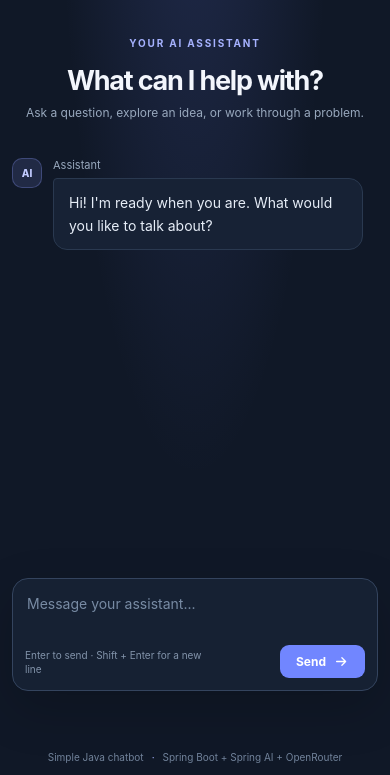
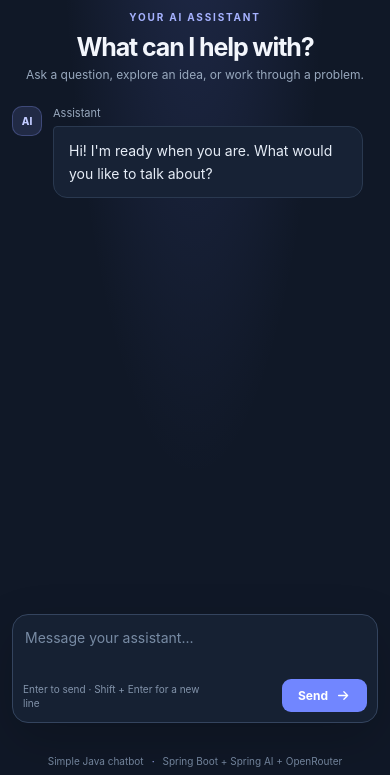
Before and after one commit to Manohar2026/llm-chatbot, a plain HTML site: page frontend/index.html in a window 390 px wide. Shown: the part 69-844 px from the top of the page. Drawn offline with Linux system fonts and the light colour scheme.

Commit message:
ui: give conversation more viewport space

```diff
--- a/frontend/style.css
+++ b/frontend/style.css
@@ -51,7 +51,7 @@ button {
 
 .topbar {
     display: flex;
-    min-height: 76px;
+    min-height: 68px;
     flex: 0 0 auto;
     align-items: center;
     justify-content: space-between;
@@ -119,12 +119,12 @@ button {
 
 .main-content {
     display: flex;
-    width: min(100% - 32px, 820px);
+    width: min(100% - 32px, 900px);
     min-height: 0;
     flex: 1 1 0;
     align-self: center;
     align-items: stretch;
-    padding: 30px 0;
+    padding: 12px 0 10px;
 }
 
 .chat-panel {
@@ -137,7 +137,7 @@ button {
 
 .intro {
     flex: 0 0 auto;
-    padding: 12px 4px 24px;
+    padding: 4px 4px 12px;
     text-align: center;
 }
 
@@ -149,9 +149,9 @@ button {
 }
 
 .intro h1 {
-    margin: 13px 0 8px;
+    margin: 7px 0 5px;
     color: #f3f6fc;
-    font-size: clamp(27px, 5vw, 38px);
+    font-size: clamp(25px, 4vw, 33px);
     font-weight: 650;
     letter-spacing: -0.045em;
 }
@@ -159,7 +159,7 @@ button {
 .intro p {
     margin: 0;
     color: var(--muted);
-    font-size: 14px;
+    font-size: 12px;
 }
 
 .messages {
@@ -167,11 +167,11 @@ button {
     min-height: 0;
     flex: 1 1 0;
     flex-direction: column;
-    gap: 22px;
+    gap: 16px;
     overflow-x: hidden;
     overflow-y: auto;
     overscroll-behavior-y: contain;
-    padding: 20px 4px 28px;
+    padding: 14px 4px 18px;
     scroll-behavior: smooth;
     scrollbar-color: #52627a transparent;
     scrollbar-width: thin;
@@ -251,7 +251,7 @@ button {
 
 .composer {
     flex: 0 0 auto;
-    padding: 12px;
+    padding: 10px;
     border: 1px solid #34445e;
     border-radius: 16px;
     background: rgba(23, 34, 53, 0.94);
@@ -325,9 +325,9 @@ button {
 }
 
 .status-message {
-    min-height: 20px;
+    min-height: 14px;
     flex: 0 0 auto;
-    margin: 8px 4px 0;
+    margin: 4px 4px 0;
     color: #f2a7a7;
     font-size: 11px;
 }
@@ -337,7 +337,7 @@ button {
     flex: 0 0 auto;
     justify-content: center;
     gap: 8px;
-    padding: 18px 12px 22px;
+    padding: 8px 12px 10px;
     color: #71829a;
     font-size: 10px;
 }
@@ -358,7 +358,7 @@ button {
 
 @media (max-width: 600px) {
     .topbar {
-        min-height: 68px;
+        min-height: 62px;
         padding: 0 16px;
     }
 
@@ -368,11 +368,11 @@ button {
 
     .main-content {
         width: min(100% - 24px, 820px);
-        padding: 20px 0;
+        padding: 8px 0;
     }
 
     .intro {
-        padding-bottom: 18px;
+        padding-bottom: 10px;
     }
 
     .intro p {
@@ -394,7 +394,7 @@ button {
     }
 
     .footer {
-        padding: 12px;
+        padding: 6px 12px 8px;
     }
 }
 
```
